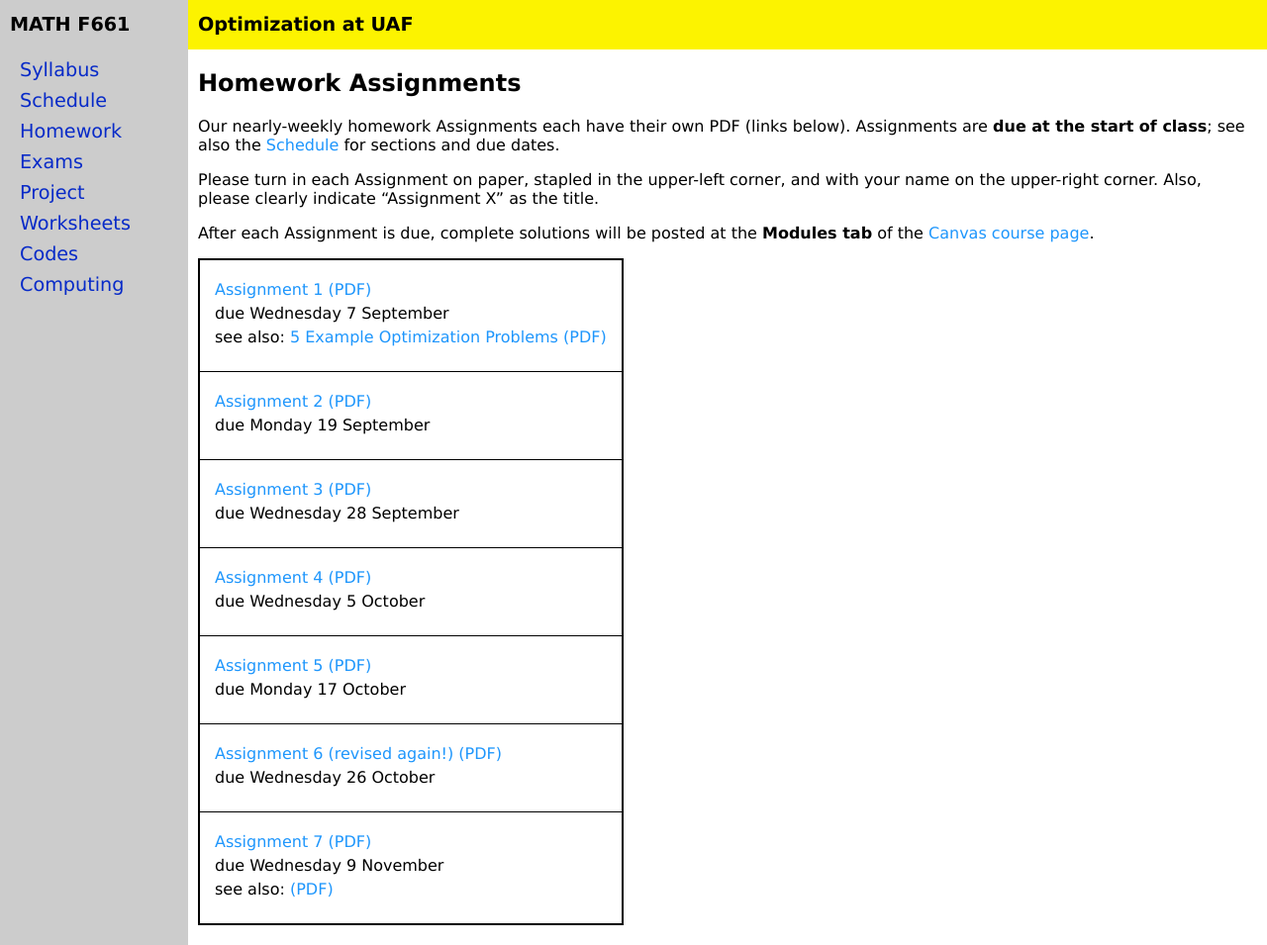
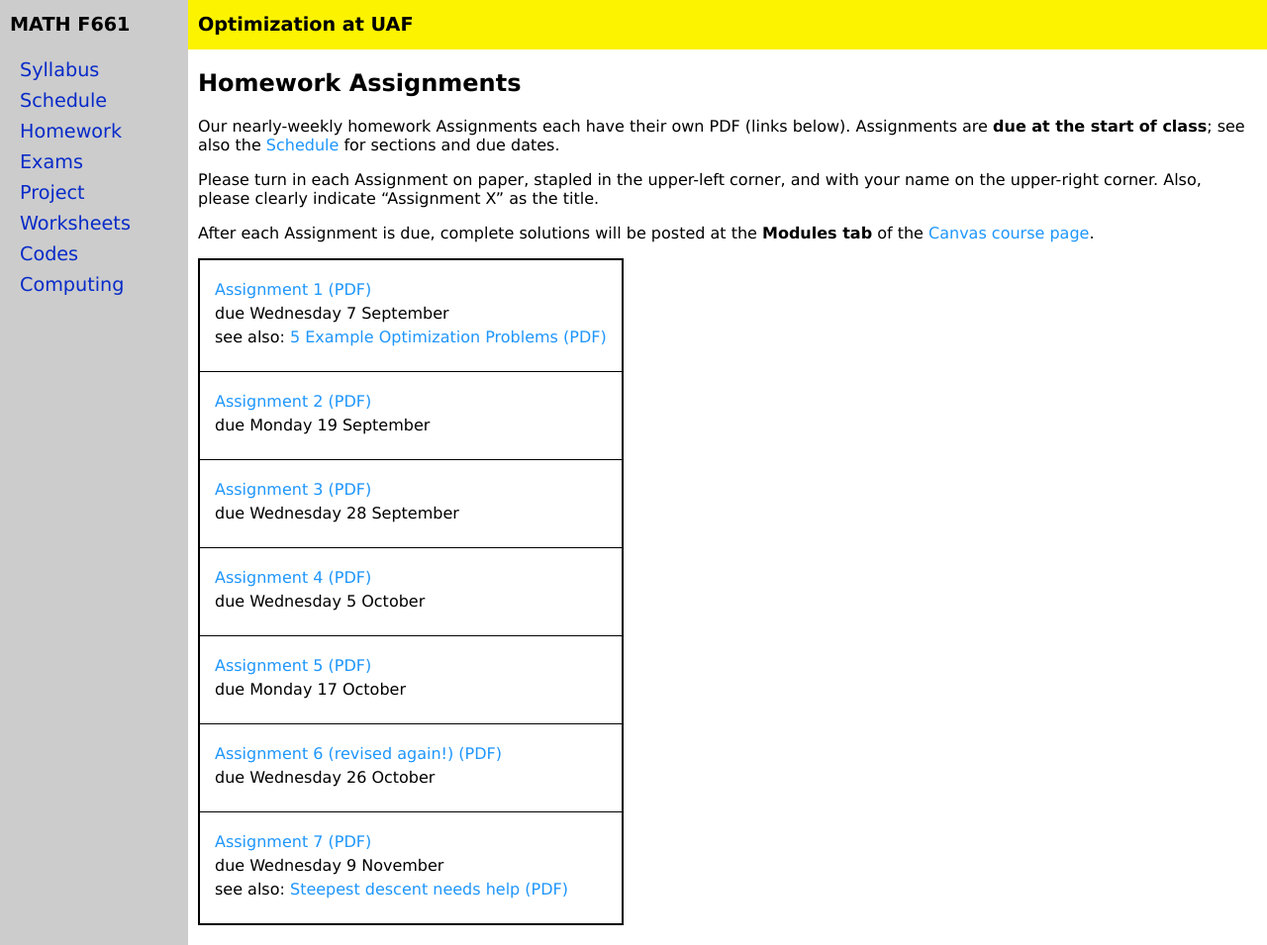
Before and after one commit to bueler/opt, a Jekyll site: the page built from homework.md, in a window 1280 px wide and 955 px high. Shown: the whole window at 99% size. Built offline with Jekyll 4.4.1, drawn with Linux system fonts in a browser that asks for light colours.

Commit message:
link name

```diff
--- a/_data/homework.yml
+++ b/_data/homework.yml
@@ -25,3 +25,4 @@ homework:
   due: Wednesday 9 November
   blank: A7.pdf
   seealsopdf: assets/slides/sd.pdf
+  seealsoname: Steepest descent needs help
```
